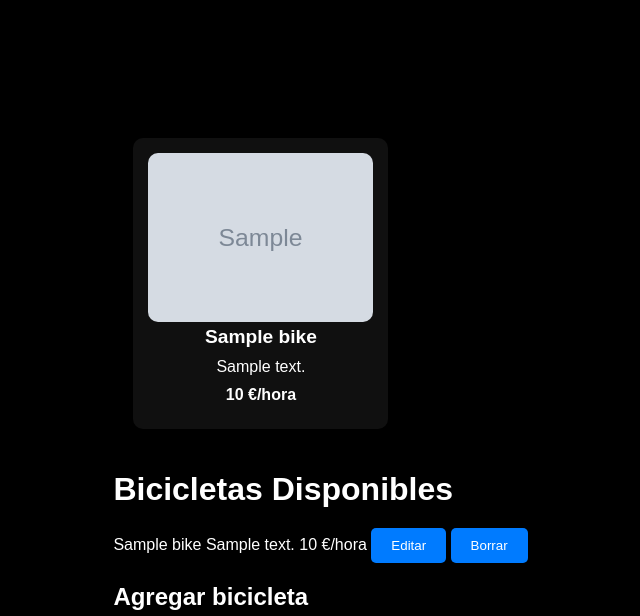
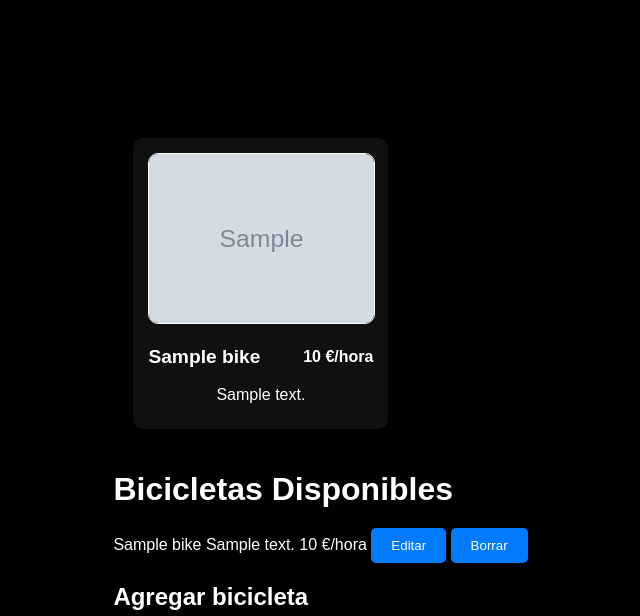
Before and after one commit to enricrocavilalta/happyrentalbike, a Node server app: page / in a window 1280 px wide. Shown: the top 616 px of the page, without its empty margins (104-744 px from the left). Run offline with Node 20, Linux system fonts and the light colour scheme; tables that the repository leaves empty or names only in its code hold one stand-in row (values such as "Sample post"); grey boxes marked "Sample" are stand-in pictures; some libraries are stand-ins or nearby versions.

Commit message:
con las bicis de verdad

```diff
--- a/public/script.js
+++ b/public/script.js
@@ -117,6 +117,7 @@ async function loadBikes() {
 
     bikeDiv.querySelector('.delete-btn').addEventListener('click', async () => {
       await fetch(`/bikes/${bike.id}`, { method: 'DELETE' });
+      loadPublicBikes();
       loadBikes();
     });
 
@@ -132,6 +133,7 @@ async function deleteBike(id) {
   if (!confirm('¿Seguro que quieres eliminar esta bici?')) return;
   const response = await fetch(`/bikes/${id}`, { method: 'DELETE' });
   if (response.ok) {
+    loadPublicBikes();
     loadBikes();
   } else {
     alert('Error al eliminar bicicleta');
@@ -207,10 +209,12 @@ async function loadPublicBikes() {
     card.classList.add('bike-card');
 
     card.innerHTML = `
-    <img src="${bike.image_url}" alt="${bike.name}" style="width: 100%; height: auto;">
+    <img src="${bike.image_url}" alt="Image" style="width: 100%; height: auto;">
+    <div class="bike-footer">
       <h3>${bike.name}</h3>
-      <p>${bike.description}</p>
       <p><strong>${bike.price_per_hour} €/hora</strong></p>
+    </div>
+    <p>${bike.description}</p>
     `;
 
     container.appendChild(card);
--- a/public/styles.css
+++ b/public/styles.css
@@ -63,7 +63,7 @@ body {
     box-shadow: 0 4px 6px rgba(0,0,0,0.1);
     transition: transform 0.2s ease;
   }
-
+  /* #5cb245 92 178 69*/
   .bike-card:hover {
     transform: scale(1.03);
   }
@@ -78,4 +78,12 @@ body {
   }
   img{
     border-radius: 10px;
+    border: 1px solid #fff;
   }
+
+  .bike-footer {
+    display: flex;
+    justify-content: space-between; /* Esto pone el nombre a la izquierda y el precio a la derecha */
+    align-items: center;
+    margin-top: 10px;
+  }
```
